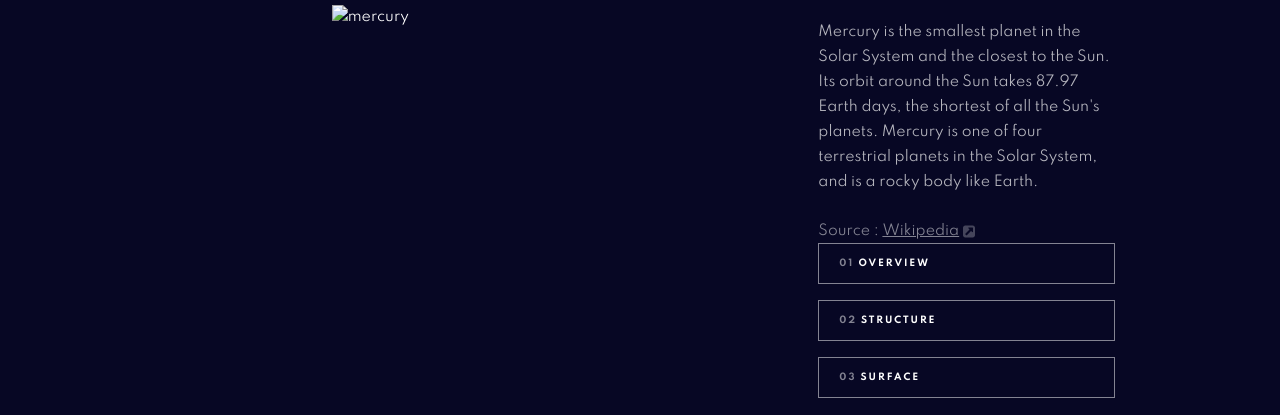
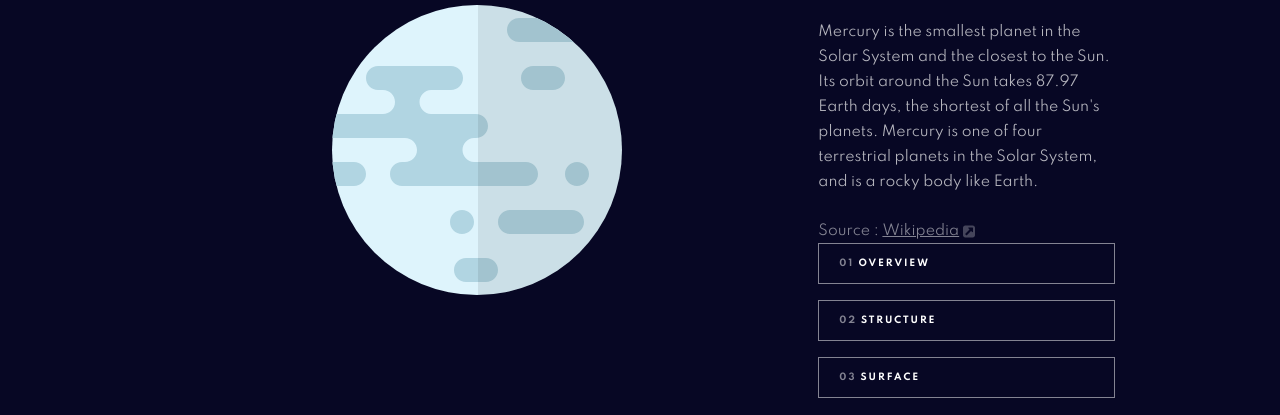
Before and after one commit to uiftikhar/fe-mentor-planet-facts, a plain HTML site: page index.html in a window 1280 px wide. Shown: the part 198-613 px from the top of the page. Drawn offline with nearby package versions, Linux system fonts and the light colour scheme; files that its build step writes are made by us from their sources; the site is published under a folder, as on GitHub Pages, so addresses that start at the root find nothing; a script that the page names is missing.

Commit message:
fix path

```diff
--- a/index.html
+++ b/index.html
@@ -35,7 +35,7 @@
       <button>SURFACE</button>
     </section>
     <section id="planet-image" class="content__image-wrapper container__px">
-      <img class="content__image-wrapper-mercury" src="/assets/planet-mercury.svg" alt="mercury"/>
+      <img class="content__image-wrapper-mercury" src="./assets/planet-mercury.svg" alt="mercury"/>
     </section>
     <section id='planet-content' class="content__planet-text container__px">
       <h1>Mercury</h1>
```
